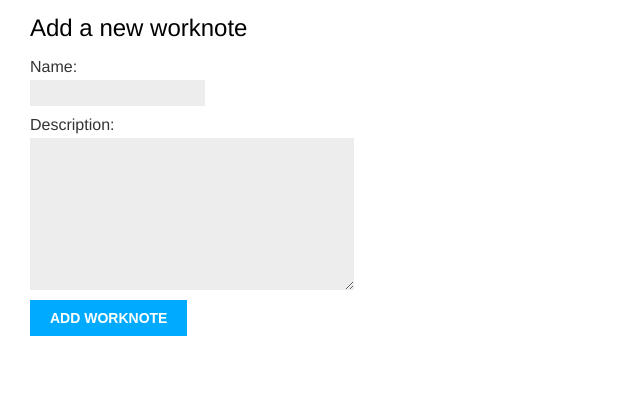
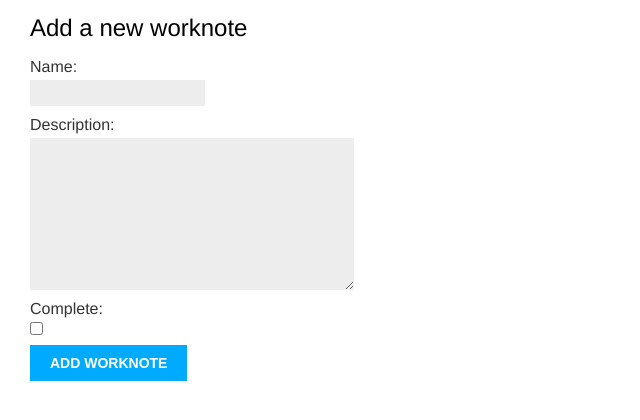
Before and after one commit to ignaoya/bugoff, a Django app: page /bugs/1/ in a window 1280 px wide. Shown: the part 357-777 px from the top of the page, without its empty margins (0-640 px from the left). Run offline with Django 3.2, Linux system fonts and the light colour scheme; tables that the repository leaves empty hold one stand-in row (values such as "Sample post").

Commit message:
Added a field to the Add worknote form so that the bug can be closed while adding a worknote.

```diff
--- a/tracker/forms.py
+++ b/tracker/forms.py
@@ -6,6 +6,11 @@ class BugForm(forms.ModelForm):
         model = Bug
         fields = ('name', 'description')
 
+class BugCompleteForm(forms.ModelForm):
+    class Meta:
+        model = Bug
+        fields = ('complete',)
+
 class WorknoteForm(forms.ModelForm):
     class Meta:
         model = Worknote
--- a/tracker/templates/tracker/bug/detail.html
+++ b/tracker/templates/tracker/bug/detail.html
@@ -35,6 +35,7 @@
 	<h2>Add a new worknote</h2>
 	<form method="post">
 		{{ worknote_form.as_p }}
+		{{ complete_form.as_p }}
 		{% csrf_token %}
 		<p><input type="submit" value="Add worknote"></p>
 	</form>
--- a/tracker/views.py
+++ b/tracker/views.py
@@ -2,7 +2,7 @@ from django.shortcuts import render, get_object_or_404
 from django.http import HttpResponse
 from django.core.paginator import Paginator, EmptyPage, PageNotAnInteger
 from .models import Project, Bug, Worknote
-from .forms import BugForm, WorknoteForm
+from .forms import BugForm, BugCompleteForm, WorknoteForm
 
 
 def index(request):
@@ -65,10 +65,13 @@ def bug_detail(request, id):
     # List of worknotes for this bug
     worknotes = bug.worknote_set.all()
     new_worknote = None
+    bug_update = None
 
     if request.method == 'POST':
         # A worknote was posted
         worknote_form = WorknoteForm(data = request.POST)
+        complete_form = BugCompleteForm(data = request.POST, instance = bug)
+
         if worknote_form.is_valid():
             # Create Worknote object but don't save to database yet
             new_worknote = worknote_form.save(commit = False)
@@ -76,10 +79,16 @@ def bug_detail(request, id):
             new_worknote.bug = bug
             # Save the worknote to database
             new_worknote.save()
+
+        if complete_form.is_valid():
+            bug_update = complete_form.save()
     else:
         worknote_form = WorknoteForm()
+        complete_form = BugCompleteForm()
     return render(request, 'tracker/bug/detail.html',
                   {'bug': bug,
                    'worknotes': worknotes,
                    'new_worknote': new_worknote,
-                   'worknote_form': worknote_form})
+                   'bug_update': bug_update,
+                   'worknote_form': worknote_form,
+                   'complete_form': complete_form})
```
